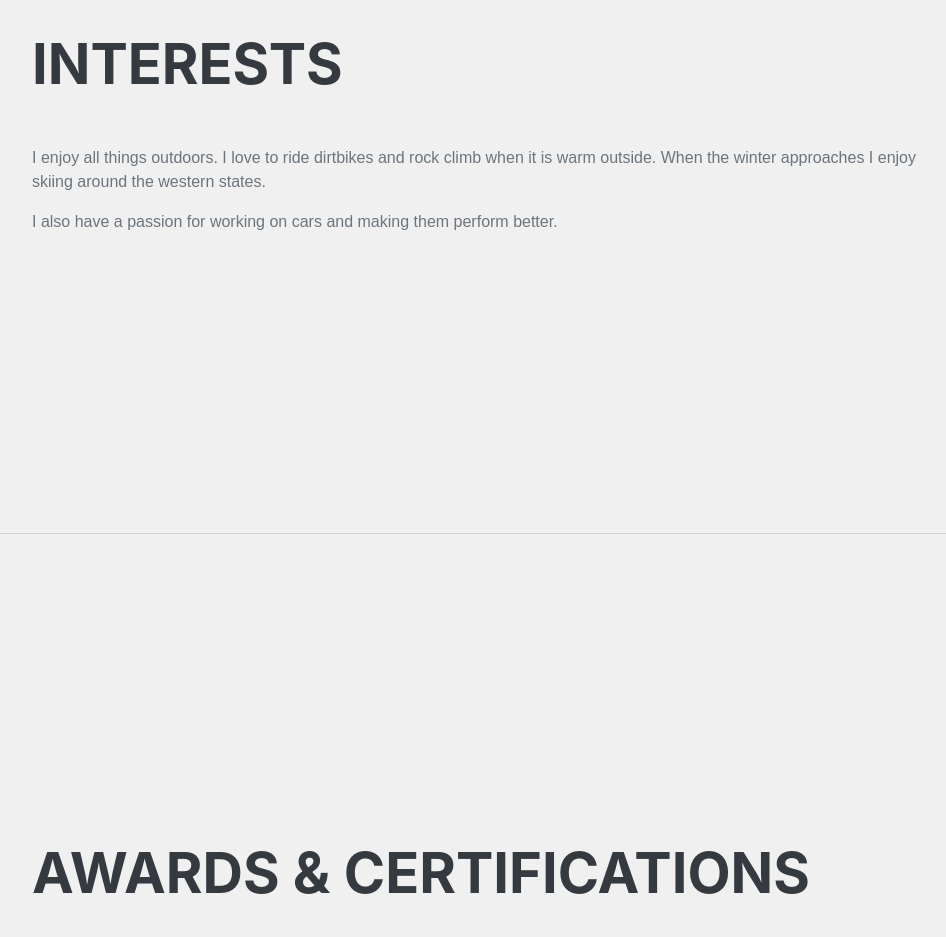
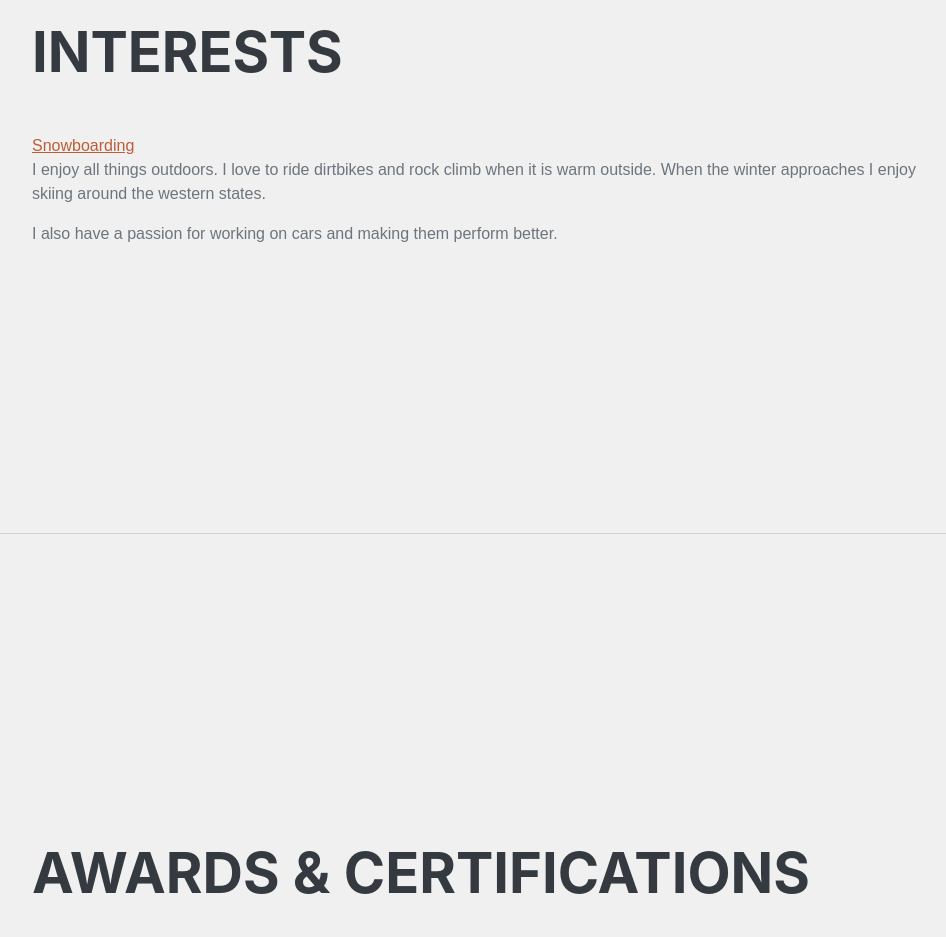
Before and after one commit to calebismad/is201finalP, a plain HTML site: page index.html in a window 1280 px wide. Shown: the part 3780-4717 px from the top of the page, without its empty margins (288-1234 px from the left). Drawn offline with nearby package versions, Linux system fonts and the light colour scheme; a web font is replaced by a local one.

Commit message:
Add files via upload

```diff
--- a/index.html
+++ b/index.html
@@ -185,6 +185,7 @@
             <section class="resume-section" id="interests">
                 <div class="resume-section-content">
                     <h2 class="mb-5">Interests</h2>
+                   <a href="Fromscratch.html">Snowboarding</a>
                     <p>I enjoy all things outdoors. I love to ride dirtbikes and rock climb when it is warm outside. When the winter approaches I enjoy skiing around the western states.  </p>
                     <p class="mb-0">I also have a passion for working on cars and making them perform better. </p>
                 </div>
```
